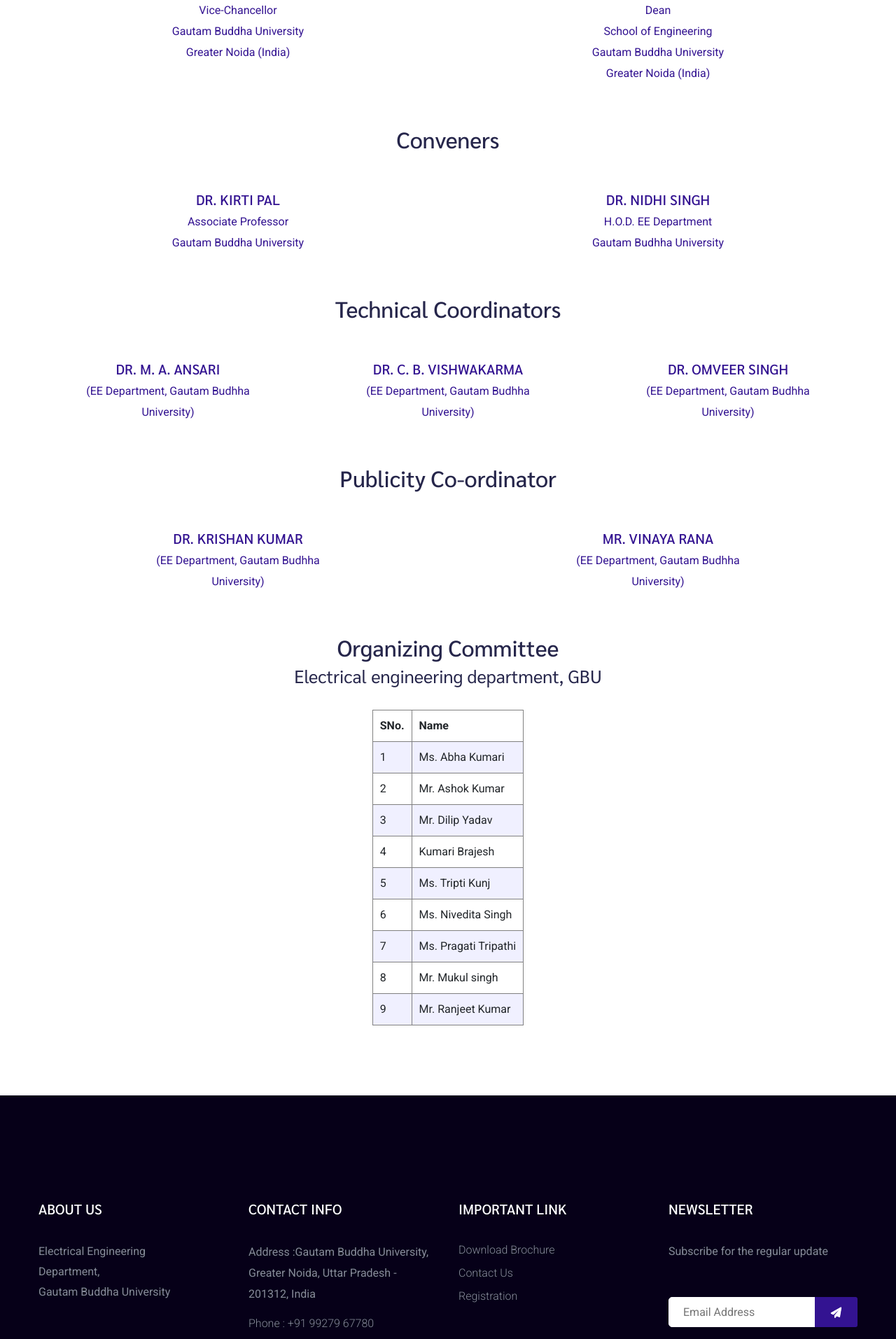
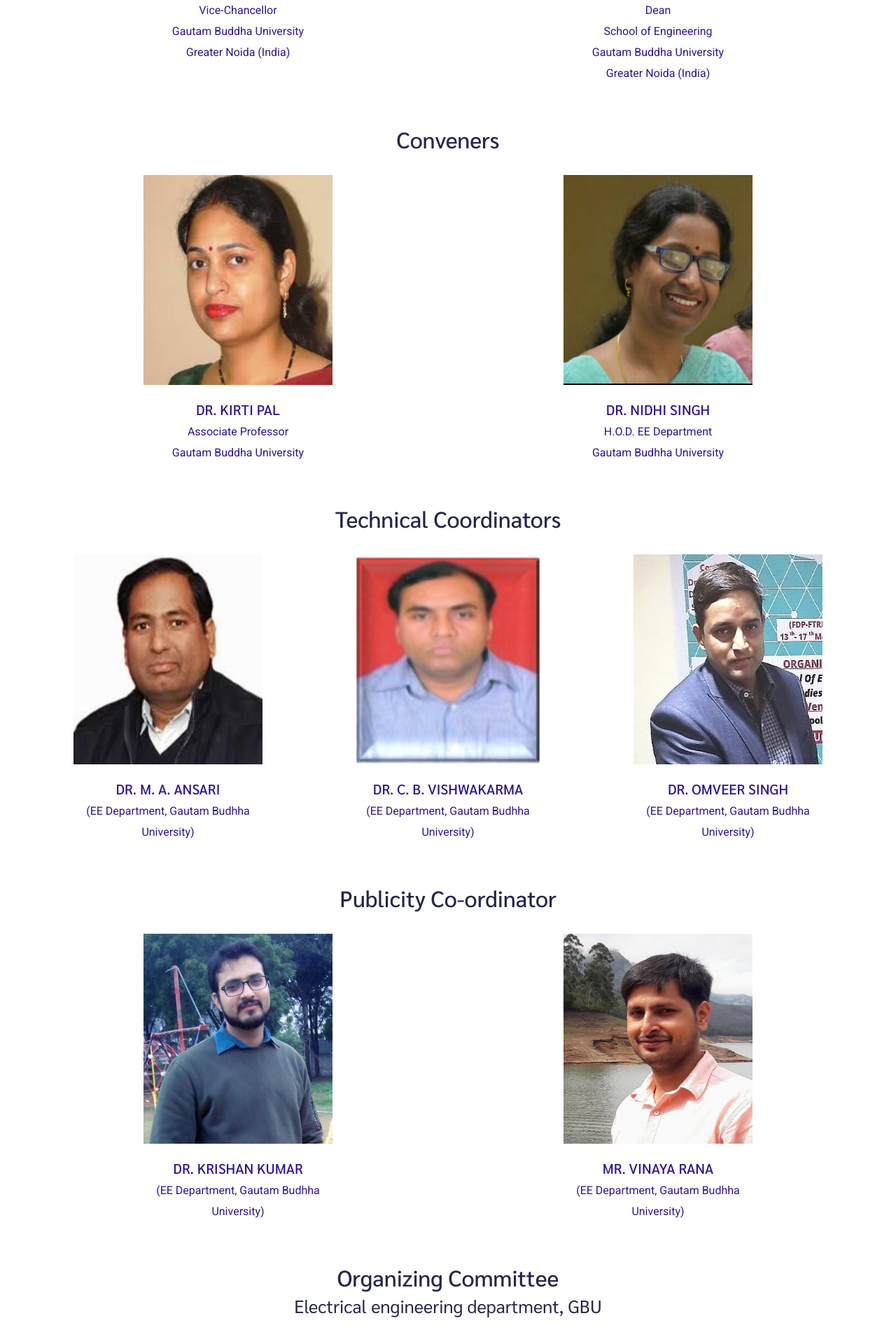
Before and after one commit to vishal-pandey/etepct, a Jekyll site: the page built from committees.html, in a window 1280 px wide. Shown: the part 1189-3102 px from the top of the page at 70% size. Built offline with Jekyll 4.4.1, drawn with Linux system fonts in a browser that asks for light colours.

Commit message:
Photos update

```diff
--- a/committees.html
+++ b/committees.html
@@ -75,7 +75,7 @@
                 <div class="col-lg-3 col-md-4 col-sm-6">
                     <div class="single-team mb-30">
                         <div class="team-img">
-                            <!-- <img src="assets/img/nac/3.jpg" alt=""> -->
+                            <img src="assets/img/commit/kirti.png" alt="">
                             <!-- Blog Social -->
                             <!-- <ul class="team-social">
                                 <li><a href="#"><i class="fab fa-facebook-f"></i></a></li>
@@ -95,7 +95,7 @@
                 <div class="col-lg-3 col-md-4 col-sm-6">
                     <div class="single-team mb-30">
                         <div class="team-img">
-                            <!-- <img src="assets/img/nac/9.jpg" alt=""> -->
+                            <img src="assets/img/commit/nidhi.jpg" alt="">
                             <!-- Blog Social -->
                             <!-- <ul class="team-social">
                                 <li><a href="#"><i class="fab fa-facebook-f"></i></a></li>
@@ -122,7 +122,7 @@
                 <div class="col-lg-3 col-md-4 col-sm-6">
                     <div class="single-team mb-30">
                         <div class="team-img">
-                            <!-- <img src="assets/img/nac/3.jpg" alt=""> -->
+                            <img src="assets/img/commit/ansari.jpg" alt="">
                             <!-- Blog Social -->
                             <!-- <ul class="team-social">
                                 <li><a href="#"><i class="fab fa-facebook-f"></i></a></li>
@@ -141,7 +141,7 @@
                 <div class="col-lg-3 col-md-4 col-sm-6">
                     <div class="single-team mb-30">
                         <div class="team-img">
-                            <!-- <img src="assets/img/nac/9.jpg" alt=""> -->
+                            <img src="assets/img/commit/vishwakarma.png" alt="">
                             <!-- Blog Social -->
                             <!-- <ul class="team-social">
                                 <li><a href="#"><i class="fab fa-facebook-f"></i></a></li>
@@ -160,7 +160,7 @@
                 <div class="col-lg-3 col-md-4 col-sm-6">
                     <div class="single-team mb-30">
                         <div class="team-img">
-                            <!-- <img src="assets/img/nac/9.jpg" alt=""> -->
+                            <img src="assets/img/commit/omveer.png" alt="">
                             <!-- Blog Social -->
                             <!-- <ul class="team-social">
                                 <li><a href="#"><i class="fab fa-facebook-f"></i></a></li>
@@ -187,7 +187,7 @@
                 <div class="col-lg-3 col-md-4 col-sm-6">
                     <div class="single-team mb-30">
                         <div class="team-img">
-                            <!-- <img src="assets/img/nac/3.jpg" alt=""> -->
+                            <img src="assets/img/commit/krishin.jpg" alt="">
                             <!-- Blog Social -->
                             <!-- <ul class="team-social">
                                 <li><a href="#"><i class="fab fa-facebook-f"></i></a></li>
@@ -206,7 +206,7 @@
                 <div class="col-lg-3 col-md-4 col-sm-6">
                     <div class="single-team mb-30">
                         <div class="team-img">
-                            <!-- <img src="assets/img/nac/9.jpg" alt=""> -->
+                            <img src="assets/img/commit/vinay.jpg" alt="">
                             <!-- Blog Social -->
                             <!-- <ul class="team-social">
                                 <li><a href="#"><i class="fab fa-facebook-f"></i></a></li>
```
Also changed, not shown: assets/img/commit/ansari.jpg (added), assets/img/commit/kirti.png (added), assets/img/commit/krishin.jpg (added), assets/img/commit/nidhi.jpg (added), assets/img/commit/omveer.png (added), assets/img/commit/vinay.jpg (added), assets/img/commit/vishwakarma.png (added), assets/img/iac/7.jpg, 3 other files.
